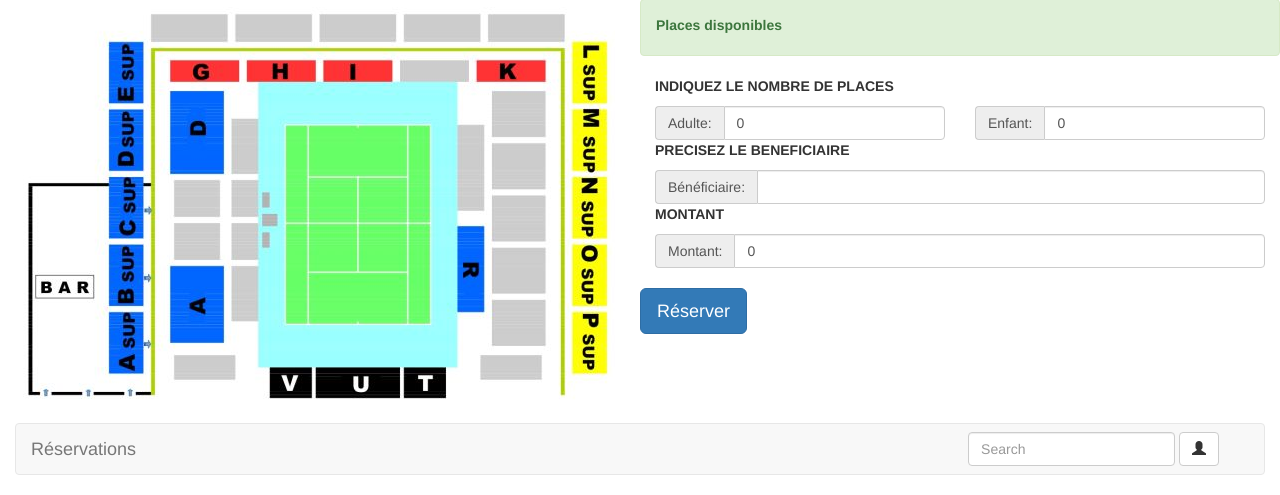
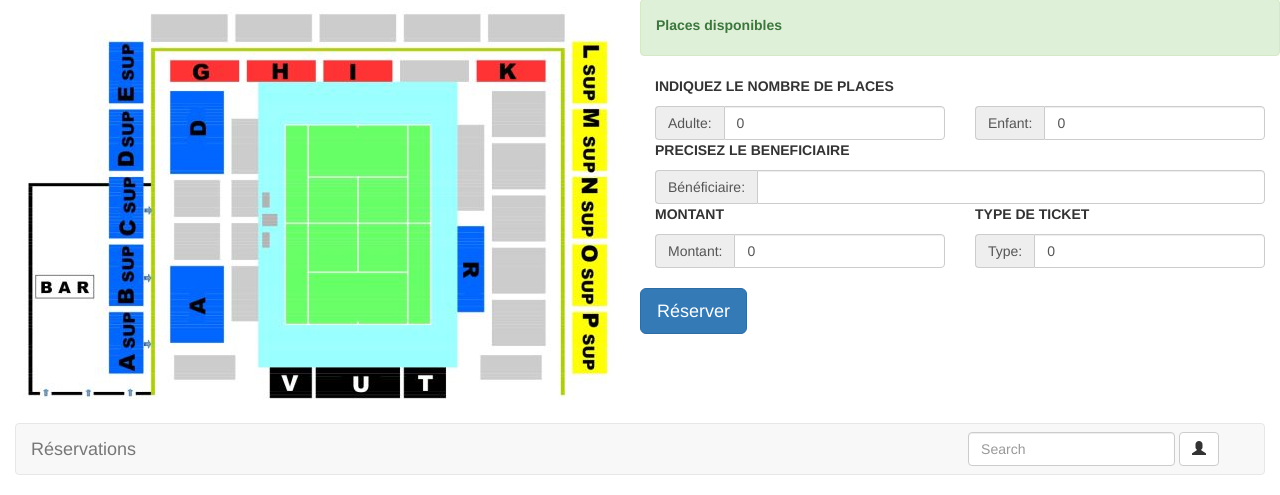
Before and after one commit to zirby/aft, a PHP site: page /index_ven.php in a window 1280 px wide. Shown: the part 170-665 px from the top of the page. Run offline with PHP 8.4, Linux system fonts and the light colour scheme; data that the repository does not hold is empty.

Commit message:
+ type ticket

```diff
--- a/index_ven.php
+++ b/index_ven.php
@@ -112,11 +112,18 @@ doDispo("VEN04");
                 <input id="inputBeneficiaire" type="text" class="form-control">
             </div>
         </div>
-        <div class="col-md-12"><p style="font-size: 1em;"><b> MONTANT</b></p></div>
-        <div class="col-md-12">
+        <div class="col-md-6"><p style="font-size: 1em;"><b> MONTANT</b></p></div>
+        <div class="col-md-6"><p style="font-size: 1em;"><b> TYPE DE TICKET</b></p></div>
+        <div class="col-md-6">
             <div class="input-group">
                 <span class="input-group-addon">Montant: </span>
                 <input id="inputBeneficiaire" type="text" class="form-control" value="0">
+            </div>
+        </div>
+        <div class="col-md-6">
+            <div class="input-group">
+                <span class="input-group-addon">Type: </span>
+                <input id="inputType" type="text" class="form-control" value="0">
             </div>
         </div>
 
```
